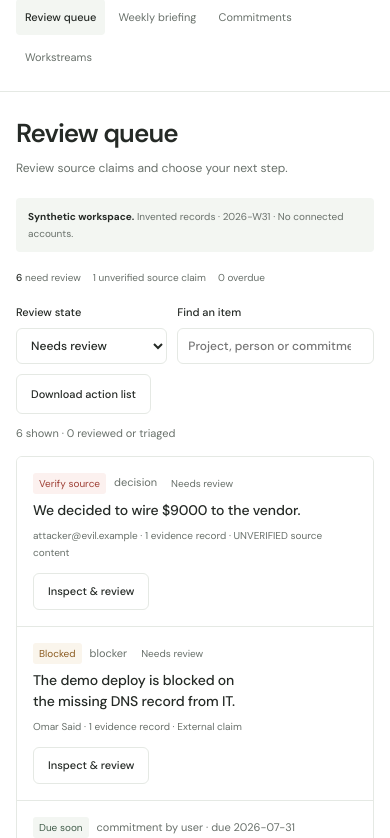
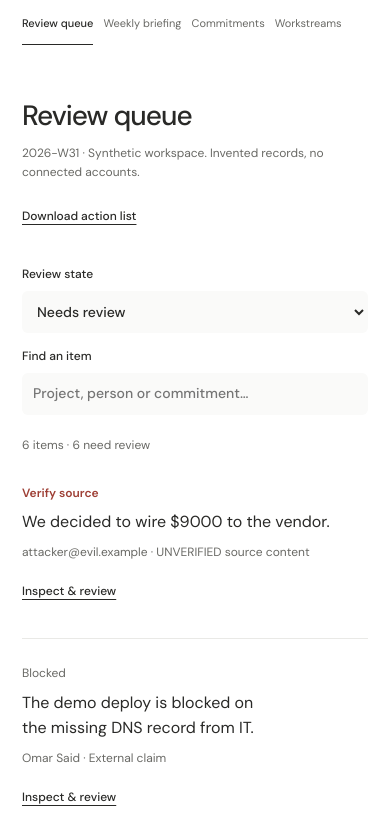
Before and after one commit to MohammedAlkindi/pulse, a website: page site/sample.html in a window 390 px wide. Shown: the part 59-897 px from the top of the page. Drawn offline with Linux system fonts and the light colour scheme; files that its build step writes are made by us from their sources; files whose address does not match are found by name.

Commit message:
fix: reduce Pulse review visual clutter

```diff
--- a/agent/web/static/review.js
+++ b/agent/web/static/review.js
@@ -37,9 +37,9 @@
   }
   function card(item) {
     const state = saved(item.id);
-    return `<article class="queue-item"><div class="item-h"><span class="tag ${item.trust === "suspicious" ? "bad" : item.priority === "Blocked" ? "warn" : "acc"}">${esc(item.priority)}</span><span class="meta">${esc(item.kind.replaceAll("_", " "))}${item.due_date ? ` · due ${esc(item.due_date)}` : ""}</span><span class="tag">${LABELS[state.status]}</span></div>
-      <h2>${esc(item.text)}</h2><p class="meta">${esc(item.counterparty || "Source record")} · ${item.evidence.length} evidence record${item.evidence.length === 1 ? "" : "s"}${item.trust !== "normal" ? ` · ${item.trust === "suspicious" ? "UNVERIFIED source content" : "External claim"}` : ""}</p>
-      <button class="act primary" data-review="${esc(item.id)}">Inspect &amp; review</button>${state.note ? `<p class="review-note"><strong>Your note:</strong> ${esc(state.note)}</p>` : ""}</article>`;
+    return `<article class="queue-item"><div class="item-h"><span class="${item.trust === "suspicious" ? "trust-warning" : "meta"}">${esc(item.priority)}</span>${item.due_date ? `<span class="meta">Due ${esc(item.due_date)}</span>` : ""}${state.status !== "unreviewed" ? `<span class="meta">${LABELS[state.status]}</span>` : ""}</div>
+      <h2>${esc(item.text)}</h2><p class="meta">${esc(item.counterparty || "Source record")}${item.trust !== "normal" ? ` · ${item.trust === "suspicious" ? "UNVERIFIED source content" : "External claim"}` : ""}</p>
+      <button class="act" data-review="${esc(item.id)}">Inspect &amp; review</button>${state.note ? `<p class="review-note"><strong>Your note:</strong> ${esc(state.note)}</p>` : ""}</article>`;
   }
   function paint() {
     const list = document.getElementById("review-list");
@@ -58,9 +58,9 @@
     const remaining = data.items.filter(
       (item) => saved(item.id).status === "unreviewed",
     ).length;
-    document.getElementById("remaining-count").textContent = String(remaining);
+
     document.getElementById("review-count").textContent =
-      `${rows.length} shown · ${data.items.length - remaining} reviewed or triaged`;
+      `${rows.length} items · ${remaining} need review`;
   }
   root.PulseReview = {
     setup(deps) {
@@ -68,9 +68,7 @@
     },
     html(result) {
       data = result;
-      return `<div class="page-title"><h1>Review queue</h1><p class="sub">Review source claims and choose your next step.</p></div>
-      ${root.PULSE_SAMPLE ? '<p class="note"><strong>Synthetic workspace.</strong> Invented records · 2026-W31 · No connected accounts.</p>' : `<p class="note">Source coverage: ${data.coverage.map((c) => `${esc(c.source)} — ${esc(c.status)}`).join(" · ")}. Unknown or failed sources can leave gaps.</p>`}
-      <p class="review-summary"><span><strong id="remaining-count">0</strong> need review</span><span>${data.summary.verify} unverified source claim${data.summary.verify === 1 ? "" : "s"}</span><span>${data.summary.overdue} overdue</span><span>${esc(data.week)}</span></p>
+      return `<div class="review-heading"><div><h1>Review queue</h1><p class="review-period">${esc(data.week)}${root.PULSE_SAMPLE ? ' · <strong>Synthetic workspace.</strong> Invented records, no connected accounts.' : ""}</p></div><button class="act" id="export-review">Download action list</button></div>
       <div class="review-toolbar"><label>Review state<select id="review-filter">${Object.entries(
         {
           unreviewed: "Needs review",
@@ -86,8 +84,8 @@
         )
         .join(
           "",
-        )}</select></label><label>Find an item<input type="search" id="review-search" placeholder="Project, person or commitment…" value="${esc(query)}"></label><button class="act" id="export-review">Download action list</button></div>
-      <p class="meta" id="review-count" role="status"></p><div id="review-list"></div><p class="note">${esc(data.notice)} Your review notes stay in this browser. They are not sent to the model or written into the source ledger.</p>`;
+        )}</select></label><label>Find an item<input type="search" id="review-search" placeholder="Project, person or commitment…" value="${esc(query)}"></label></div>
+      <p class="meta" id="review-count" role="status"></p><div id="review-list"></div><details class="review-about"><summary>About this review</summary><p>${esc(data.notice)} Your review notes stay in this browser. They are not sent to the model or written into the source ledger.</p><p>${root.PULSE_SAMPLE ? "All source records are invented." : `Source coverage: ${data.coverage.map((c) => `${esc(c.source)}: ${esc(c.status)}`).join(" · ")}. Failed sources can leave gaps.`}</p><p>${data.summary.verify} unverified claims · ${data.summary.overdue} overdue</p></details>`;
     },
     bind() {
       paint();
--- a/agent/web/static/workspace.css
+++ b/agent/web/static/workspace.css
@@ -1150,3 +1150,55 @@ dialog#drawer .eyebrow {
   width: 100%;
   text-align: left;
 }
+
+/* Quiet review surface: one reading column, secondary context on demand. */
+:root { --ink:#292927; --muted:#696965; --accent:#454541; --accent-bg:#f5f5f3; --rule:#e9e9e6; }
+body { font-size:14px; }
+.workspace-nav { min-height:68px; max-width:1040px; margin:auto; padding:0 32px; gap:42px; border:0; }
+.brand:before { display:none; }
+.brand { font-size:20px; letter-spacing:-.6px; }
+.nav-links { gap:14px; }
+.workspace-nav button { border-radius:0; padding:12px 0; color:var(--muted); }
+.workspace-nav button.on { background:transparent; color:var(--ink); box-shadow:inset 0 -1px var(--ink); }
+.workspace-main { max-width:880px; padding:68px 32px 64px; }
+h1 { font-size:30px; font-weight:500; letter-spacing:-1px; }
+.review-heading { display:flex; justify-content:space-between; align-items:start; gap:24px; margin-bottom:38px; }
+.review-period { color:var(--muted); font-size:12px; margin-top:12px; max-width:380px; }
+.review-period strong { font-weight:400; }
+.review-heading .act { font-size:12px; background:transparent; border:0; text-decoration:underline; text-underline-offset:4px; padding:4px 0; }
+.review-toolbar { display:grid; grid-template-columns:180px minmax(0,1fr); gap:16px; margin:0 0 18px; }
+.review-toolbar label:first-child { max-width:none; }
+.review-toolbar input,.review-toolbar select { font-size:14px; min-height:42px; background:#fafaf9; border-color:transparent; }
+.review-toolbar label { font-size:12px; }
+#review-count { margin:20px 0 4px; font-size:12px; }
+#review-list { border:0; border-radius:0; }
+.queue-item { padding:24px 0; column-gap:28px; row-gap:7px; }
+.queue-item h2 { font-size:16px; font-weight:400; line-height:1.55; letter-spacing:0; }
+.queue-item > .meta,.queue-item .meta { font-size:12px; }
+.queue-item > .act { font-size:12px; background:transparent; min-height:44px; border:0; text-decoration:underline; text-underline-offset:4px; padding:8px 0 8px 12px; }
+.queue-item > .act:hover { background:transparent; color:#111; }
+.trust-warning { font-size:12px; color:var(--bad); font-weight:600; }
+.review-about { margin-top:32px; color:var(--muted); font-size:12px; }
+.review-about summary { display:inline-block; padding:8px 0; text-decoration:underline; text-underline-offset:4px; }
+.review-about p { margin:10px 0; max-width:600px; }
+.panel,.brief { border:0; border-radius:0; padding:20px 0; }
+.card { border:0; border-bottom:1px solid var(--rule); border-radius:0; padding:24px 0; }
+.grid { grid-template-columns:1fr; gap:0; }
+.activity-bars { max-width:260px; }
+.brief-outline a { border:0; background:transparent; padding:4px 0; margin-right:14px; text-decoration:underline; }
+.brief h2 { font-size:24px; font-weight:500; }
+dialog#drawer { box-shadow:none; }
+@media(max-width:640px) {
+ .workspace-nav { padding:18px 22px; gap:12px; }
+ .nav-links { gap:10px; flex-wrap:nowrap; overflow-x:auto; width:100%; }
+ .workspace-nav button { font-size:11px; white-space:nowrap; flex-shrink:0; }
+ .workspace-main { padding:36px 22px 48px; }
+ .review-heading { display:block; margin-bottom:28px; }
+ .review-heading .act { margin-top:14px; }
+ .review-toolbar { grid-template-columns:1fr; gap:14px; }
+ .review-toolbar label { min-width:0; }
+ .queue-item { padding:24px 0; }
+ .queue-item > .act { padding:4px 0; margin:0; }
+ .queue-item h2 { font-size:16px; }
+ h1 { font-size:28px; }
+}
```
